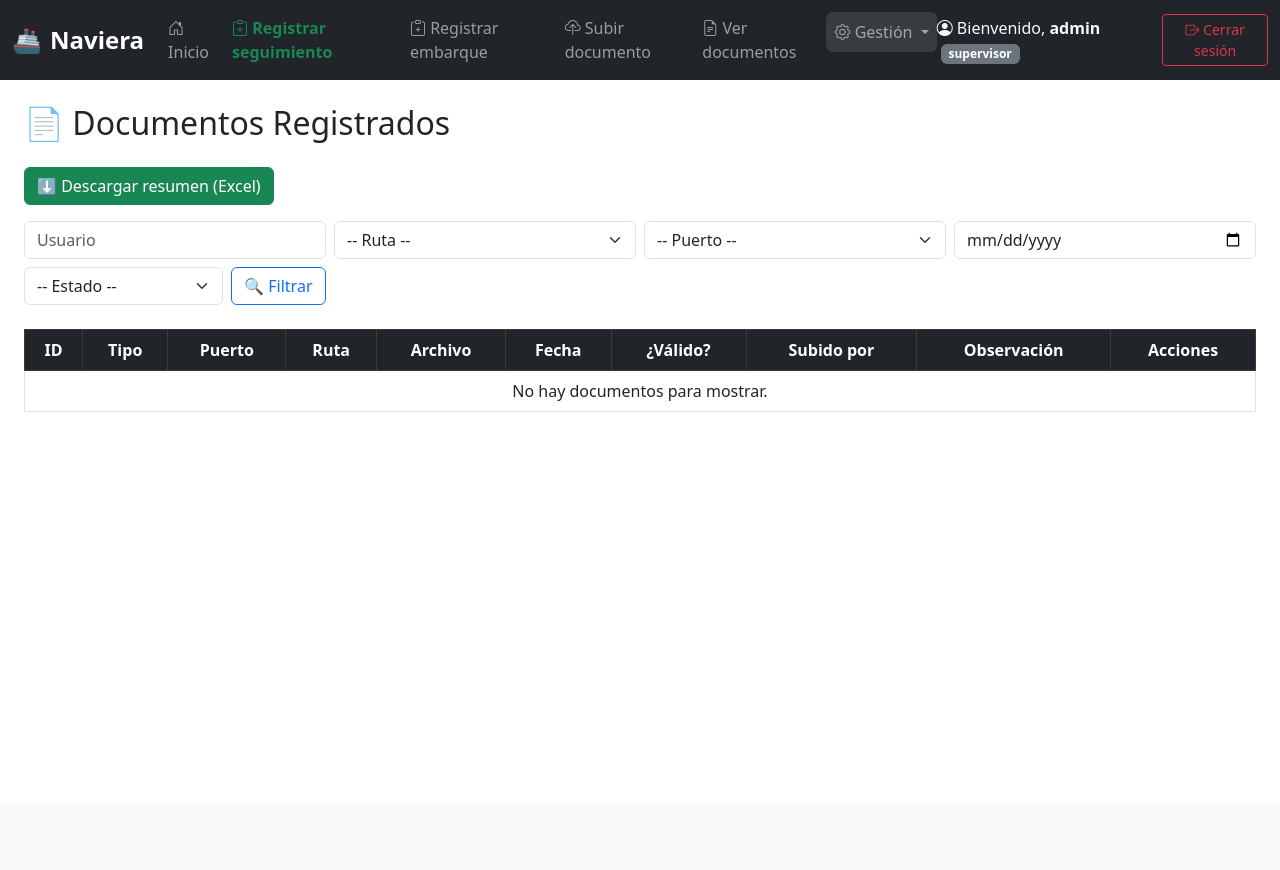
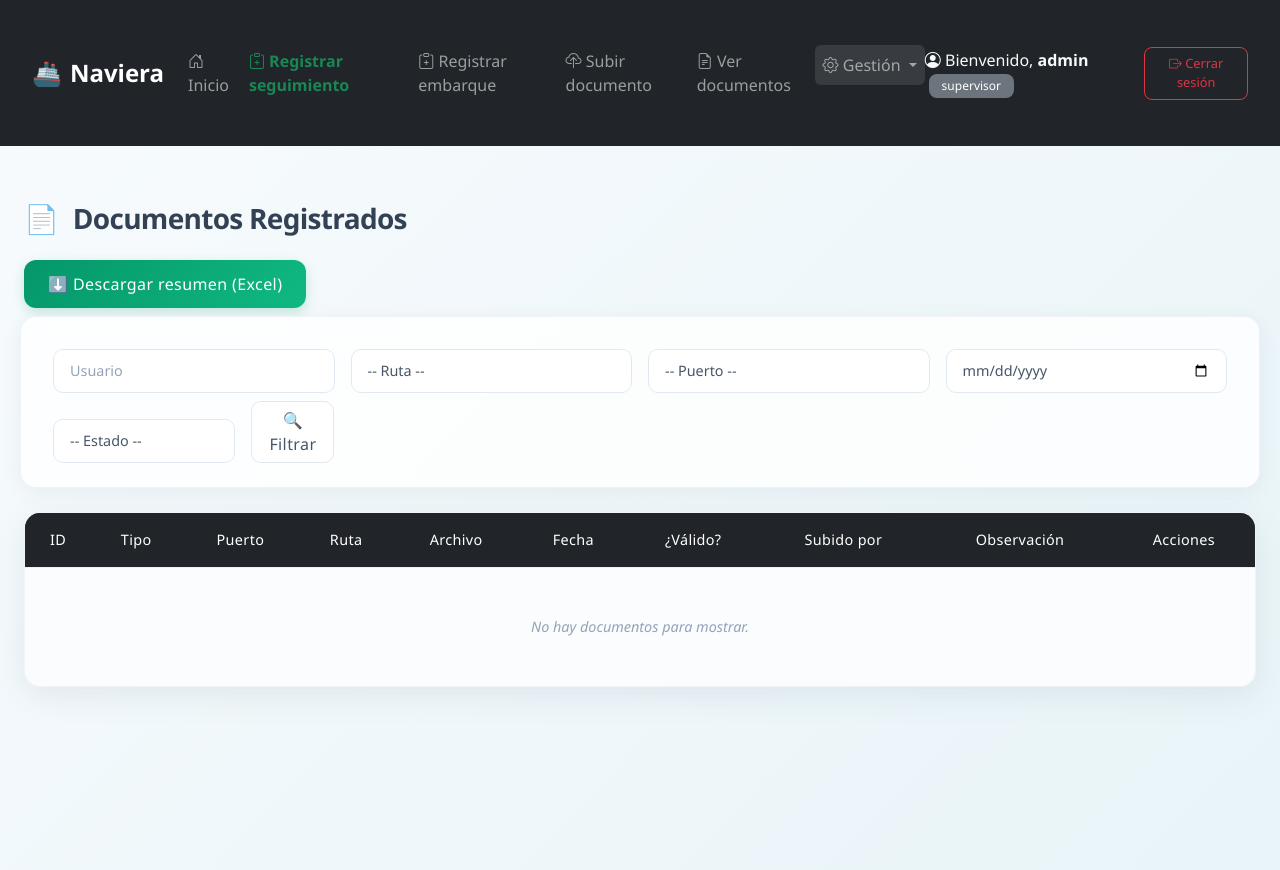
Before and after one commit to mf21015/Proyecto_naviera, a Django app: page /documentos/ in a window 1280 px wide. Before the commit the page ends 412 px from the top, so only its background shows below. Run offline with Django 5.2, Linux system fonts and the light colour scheme; a user stored in the database is signed in; data comes from the database, SQL or seed files in the repository; data that the repository does not hold is empty.

Commit message:
Update lista_documentos.html

```diff
--- a/DjangoProject/gestion/templates/gestion/lista_documentos.html
+++ b/DjangoProject/gestion/templates/gestion/lista_documentos.html
@@ -1,7 +1,261 @@
 {% extends 'gestion/base.html' %}
 
 {% block content %}
-<h2 class="mb-4">📄 Documentos Registrados</h2>
+<style>
+  body {
+    background: linear-gradient(135deg, #f8fbfd 0%, #e8f4f8 100%);
+    font-family: 'Segoe UI', Tahoma, Geneva, Verdana, sans-serif;
+    min-height: 100vh;
+  }
+
+  .container-fluid {
+    padding: 2rem;
+  }
+
+  h2 {
+    color: #334155;
+    font-weight: 600;
+    margin-bottom: 2rem;
+    font-size: 1.75rem;
+    letter-spacing: -0.025em;
+  }
+
+  h2::before {
+    content: "📄 ";
+    margin-right: 0.5rem;
+  }
+
+  /* Botón de descarga */
+  .btn-success {
+    background: linear-gradient(135deg, #059669 0%, #10b981 100%);
+    border: none;
+    border-radius: 12px;
+    font-weight: 500;
+    padding: 0.75rem 1.5rem;
+    transition: all 0.3s cubic-bezier(0.4, 0, 0.2, 1);
+    box-shadow: 0 4px 12px rgba(5, 150, 105, 0.2);
+    letter-spacing: 0.025em;
+  }
+
+  .btn-success:hover {
+    background: linear-gradient(135deg, #047857 0%, #059669 100%);
+    transform: translateY(-2px);
+    box-shadow: 0 8px 20px rgba(5, 150, 105, 0.3);
+  }
+
+  /* Formulario de filtros */
+  .row.mb-4 {
+    background: rgba(255, 255, 255, 0.8);
+    backdrop-filter: blur(10px);
+    border-radius: 16px;
+    padding: 1.5rem;
+    box-shadow: 0 4px 20px rgba(71, 85, 105, 0.08);
+    border: 1px solid rgba(226, 232, 240, 0.5);
+  }
+
+  .form-control,
+  .form-select {
+    border-radius: 10px;
+    border: 1.5px solid #e2e8f0;
+    background: rgba(255, 255, 255, 0.9);
+    padding: 0.65rem 1rem;
+    font-size: 0.9rem;
+    transition: all 0.3s cubic-bezier(0.4, 0, 0.2, 1);
+    color: #475569;
+  }
+
+  .form-control:focus,
+  .form-select:focus {
+    border-color: #64748b;
+    box-shadow: 0 0 0 3px rgba(100, 116, 139, 0.1);
+    outline: none;
+    background: rgba(255, 255, 255, 0.95);
+  }
+
+  .form-control:hover,
+  .form-select:hover {
+    border-color: #cbd5e1;
+    background: rgba(255, 255, 255, 0.95);
+  }
+
+  .form-control::placeholder {
+    color: #94a3b8;
+  }
+
+  .btn-outline-primary {
+    border-radius: 10px;
+    font-weight: 500;
+    color: #475569;
+    border: 1.5px solid #e2e8f0;
+    background: rgba(255, 255, 255, 0.9);
+    transition: all 0.3s cubic-bezier(0.4, 0, 0.2, 1);
+    letter-spacing: 0.025em;
+  }
+
+  .btn-outline-primary:hover {
+    background: #475569;
+    color: #ffffff;
+    border-color: #475569;
+    transform: translateY(-1px);
+    box-shadow: 0 4px 12px rgba(71, 85, 105, 0.2);
+  }
+
+  /* Tabla */
+  .table-responsive {
+    background: rgba(255, 255, 255, 0.9);
+    backdrop-filter: blur(10px);
+    border-radius: 16px;
+    box-shadow: 0 8px 32px rgba(71, 85, 105, 0.1);
+    border: 1px solid rgba(226, 232, 240, 0.5);
+    overflow: hidden;
+  }
+
+  .table {
+    margin-bottom: 0;
+    border-collapse: separate;
+    border-spacing: 0;
+  }
+
+  .table-dark {
+    background: linear-gradient(135deg, #475569 0%, #64748b 100%) !important;
+    color: #ffffff;
+  }
+
+  .table-dark th {
+    border: none;
+    padding: 1rem 0.75rem;
+    font-weight: 500;
+    font-size: 0.9rem;
+    letter-spacing: 0.025em;
+  }
+
+  .table tbody tr {
+    transition: all 0.2s ease;
+    border: none;
+  }
+
+  .table tbody tr:hover {
+    background-color: rgba(100, 116, 139, 0.05);
+    transform: scale(1.001);
+  }
+
+  .table tbody td {
+    padding: 1rem 0.75rem;
+    border-top: 1px solid rgba(226, 232, 240, 0.5);
+    border-bottom: none;
+    border-left: none;
+    border-right: none;
+    vertical-align: middle;
+    font-size: 0.9rem;
+    color: #475569;
+  }
+
+  /* Botones de la tabla */
+  .btn-sm {
+    border-radius: 8px;
+    font-size: 0.8rem;
+    padding: 0.4rem 0.8rem;
+    font-weight: 500;
+    transition: all 0.3s ease;
+  }
+
+  .btn-outline-info {
+    color: #0ea5e9;
+    border-color: #e0f2fe;
+    background: rgba(224, 242, 254, 0.3);
+  }
+
+  .btn-outline-info:hover {
+    background: #0ea5e9;
+    color: white;
+    transform: translateY(-1px);
+    box-shadow: 0 4px 8px rgba(14, 165, 233, 0.2);
+  }
+
+  .btn-outline-warning {
+    color: #f59e0b;
+    border-color: #fef3c7;
+    background: rgba(254, 243, 199, 0.3);
+  }
+
+  .btn-outline-warning:hover {
+    background: #f59e0b;
+    color: white;
+    transform: translateY(-1px);
+    box-shadow: 0 4px 8px rgba(245, 158, 11, 0.2);
+  }
+
+  /* Estados de validez */
+  .table tbody td:nth-child(7) {
+    font-size: 1.2rem;
+  }
+
+  /* Mensaje de tabla vacía */
+  .table tbody tr td[colspan] {
+    text-align: center;
+    color: #94a3b8;
+    font-style: italic;
+    padding: 3rem;
+    background: rgba(248, 250, 252, 0.5);
+  }
+
+  /* Responsive improvements */
+  @media (max-width: 768px) {
+    .container-fluid {
+      padding: 1rem;
+    }
+
+    h2 {
+      font-size: 1.5rem;
+      margin-bottom: 1.5rem;
+    }
+
+    .row.mb-4 {
+      padding: 1rem;
+    }
+
+    .table-responsive {
+      border-radius: 12px;
+    }
+
+    .table tbody td,
+    .table-dark th {
+      padding: 0.75rem 0.5rem;
+      font-size: 0.85rem;
+    }
+  }
+
+  /* Animación sutil para la carga */
+  .table-responsive {
+    animation: fadeInUp 0.6s ease-out;
+  }
+
+  @keyframes fadeInUp {
+    from {
+      opacity: 0;
+      transform: translateY(20px);
+    }
+    to {
+      opacity: 1;
+      transform: translateY(0);
+    }
+  }
+
+  /* Mejora visual para los filtros */
+  .g-2 > * {
+    padding-right: 0.5rem;
+    padding-left: 0.5rem;
+  }
+
+  /* Estilo para los badges de estado */
+  .badge {
+    border-radius: 8px;
+    font-weight: 500;
+    padding: 0.4rem 0.8rem;
+  }
+</style>
+
+<h2 class="mb-4">Documentos Registrados</h2>
 
 {% if user.rol == 'supervisor' or user.rol == 'normal' %}
   <a href="{% url 'exportar_documentos' %}" class="btn btn-success mb-3">⬇️ Descargar resumen (Excel)</a>
```
